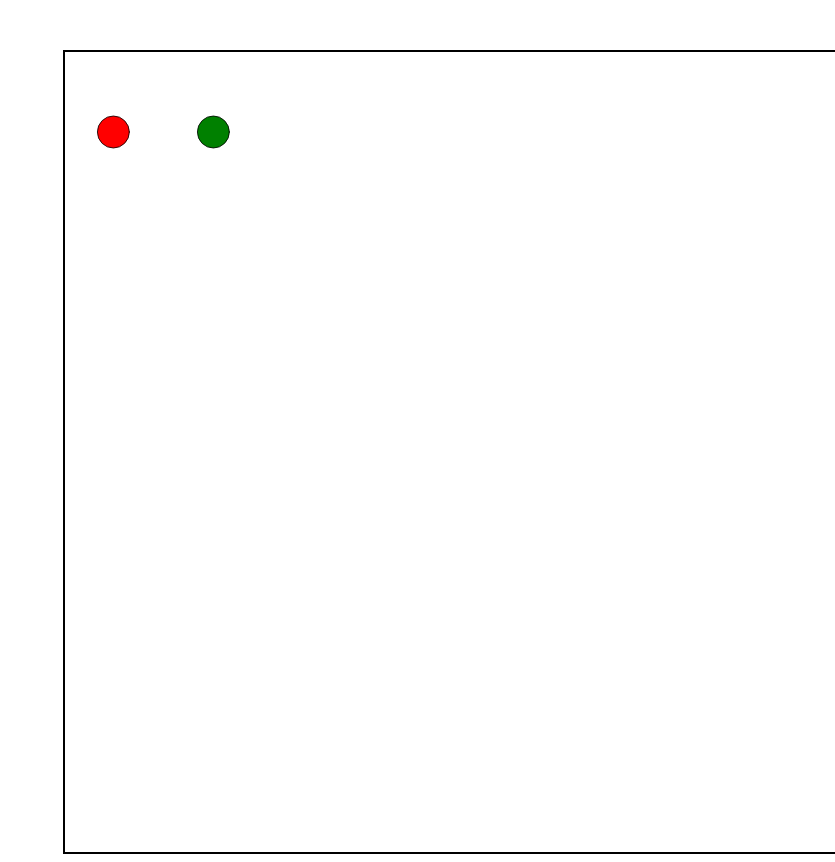
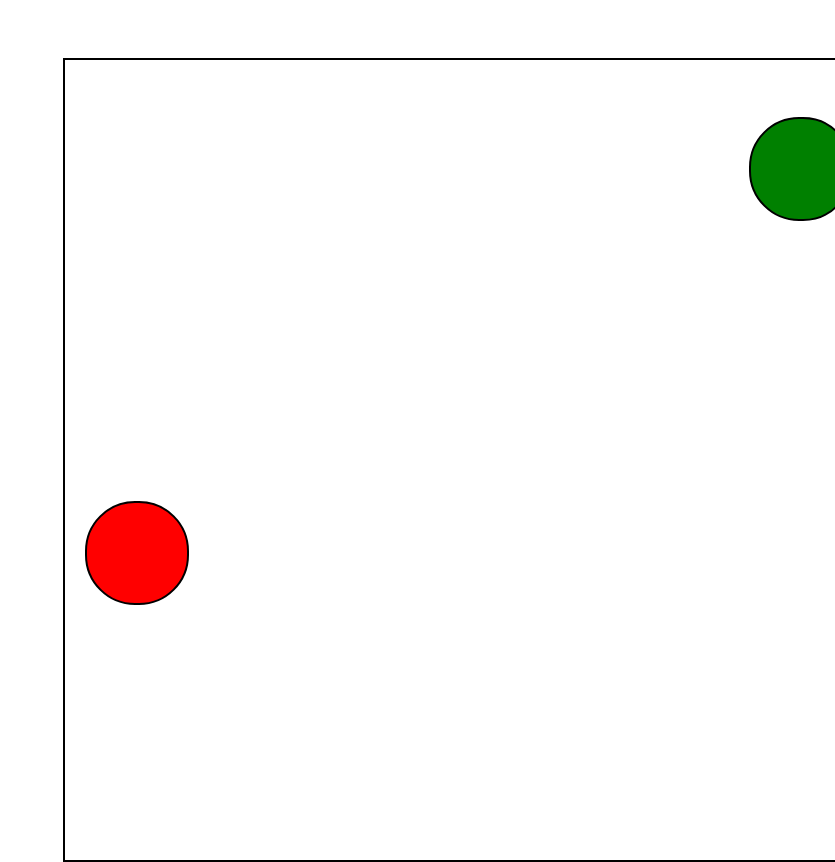
Before and after one commit to varushchi/white_board, a React (Create React App) app: page / in a window 1280 px wide. Shown: the top 862 px of the page, without its empty margins (445-1280 px from the left). Built offline with nearby package versions, Linux system fonts and the light colour scheme.

Commit message:
player movement

```diff
--- a/src/App.css
+++ b/src/App.css
@@ -5,4 +5,28 @@
   border: 2px black solid;
   margin-top: 50px;
   margin-left: 500px;
+  position: absolute;
 }
+
+.player-1,
+.player-2
+{
+  width: 100px;
+  height: 100px;
+  border: 2px black solid;
+  border-radius: 50px;
+  position: relative;
+  display: inline-block;
+}
+
+.player-1
+{
+  background-color: red;
+  left: 20px;
+}
+
+.player-2
+{
+  left: 580px;
+  background-color: green;
+}
--- a/src/App.js
+++ b/src/App.js
@@ -1,29 +1,16 @@
 import './App.css'
-import Player from './Player';
+//import Player from './Player';
+import MovePlayer from './MovePlayer';
 
 function App() {
+
+  const top1 = MovePlayer(0)
+  const top2 = MovePlayer(500)
   return (
     <div className="App">
       <div className="play-border">
-        <Player
-          width = '100'
-          height = 'auto'
-          viewBox = '0 0 24 1000'
-          color = 'red'
-          x = '10'
-          y = '100'
-          radius = '20'
-        />
-
-        <Player
-          width = '100'
-          height = 'auto'
-          viewBox = '0 0 24 1000'
-          color = 'green'
-          x = '10'
-          y = '100'
-          radius = '20'
-        />
+        <div className='player-1' style={{top: top1}}></div>
+        <div className='player-2' style={{top: top2}}></div>
       </div>
     </div>
   );
--- /dev/null
+++ b/src/MovePlayer.js
@@ -0,0 +1,32 @@
+import React from "react";
+
+export default function MovePlayer(startPoint)
+{
+  const [top, setTop] = React.useState(startPoint)
+  const collision = 700
+  const [movingDown, setMovingDown] = React.useState(true)
+  const MoveVertical = () => {
+    if (movingDown){
+      setTop(prev => prev + 1)
+
+      if (top >= collision){
+        setMovingDown(false)
+      }
+    }
+    else{
+      setTop(prev=>prev-1)
+    }
+    if (top <= 0){
+      setMovingDown(true)
+    }
+
+
+  }
+
+  React.useEffect(()=>{
+    setTimeout(()=>{
+      MoveVertical()
+    },1)
+  })
+  return top
+}
--- a/src/Player.js
+++ b/src/Player.js
@@ -2,7 +2,7 @@
 
 function Player(props) {
   return (
-    <svg xmlns="http://www.w3.org/2000/svg" width={props.width} height={props.height} viewBox={props.viewBox} fill={props.color} stroke="#000000" stroke-width="1" stroke-linecap="round" stroke-linejoin="round"><circle cx={props.x} cy={props.y} r={props.radius}></circle></svg>
+    <svg className = 'player' xmlns="http://www.w3.org/2000/svg" width={props.width} height={props.height} viewBox={props.viewBox} fill={props.color} stroke="#000000" stroke-width="1" stroke-linecap="round" stroke-linejoin="round"><circle cx={props.x} cy={props.y} r={props.radius}></circle></svg>
   );
 }
 
```
